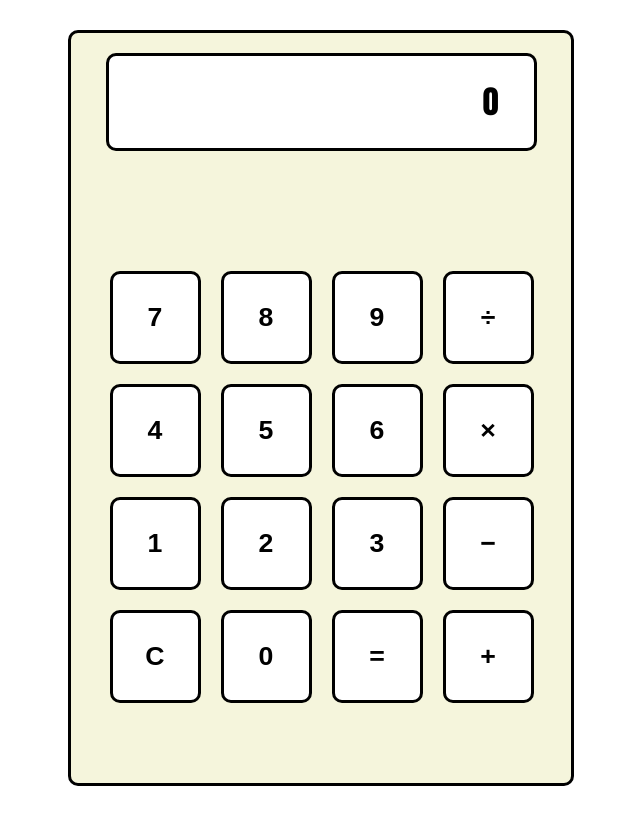
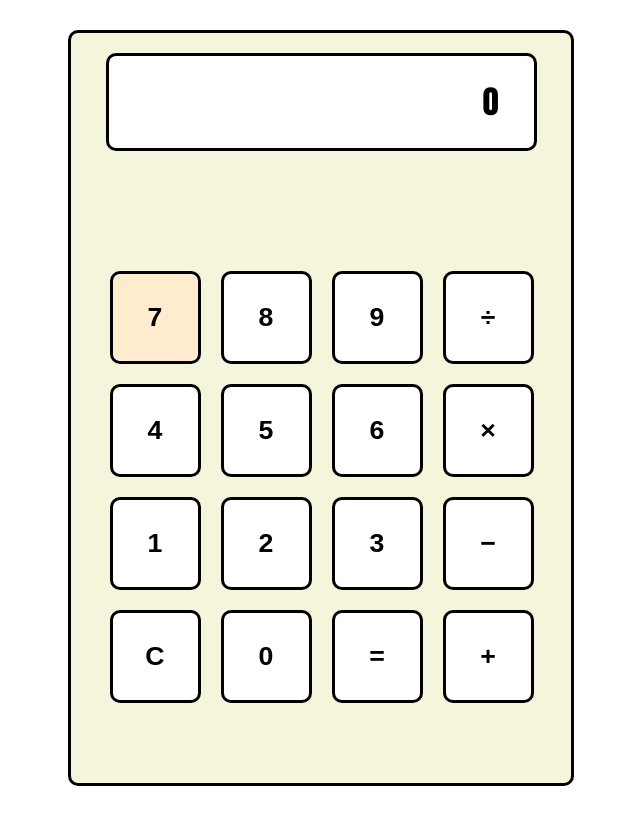
Before and after one commit to NateNgu/calculator, a plain HTML site: page index.html in a window 1280 px wide. In both pictures the pointer is over the button 474 px from the left and 317 px from the top of the page. Shown: the whole page, without its empty margins (319-959 px from the left). Drawn offline with Linux system fonts and the light colour scheme.

Commit message:
feat: add hover effect to buttons

```diff
--- a/styles.css
+++ b/styles.css
@@ -57,6 +57,11 @@ button {
     width: 100%;
     height: 100%;
     background-color: transparent;
+    border-radius: 10px;
     border: transparent;
     cursor: pointer;
 }
+
+button:hover {
+    background-color: blanchedalmond;
+}
```
